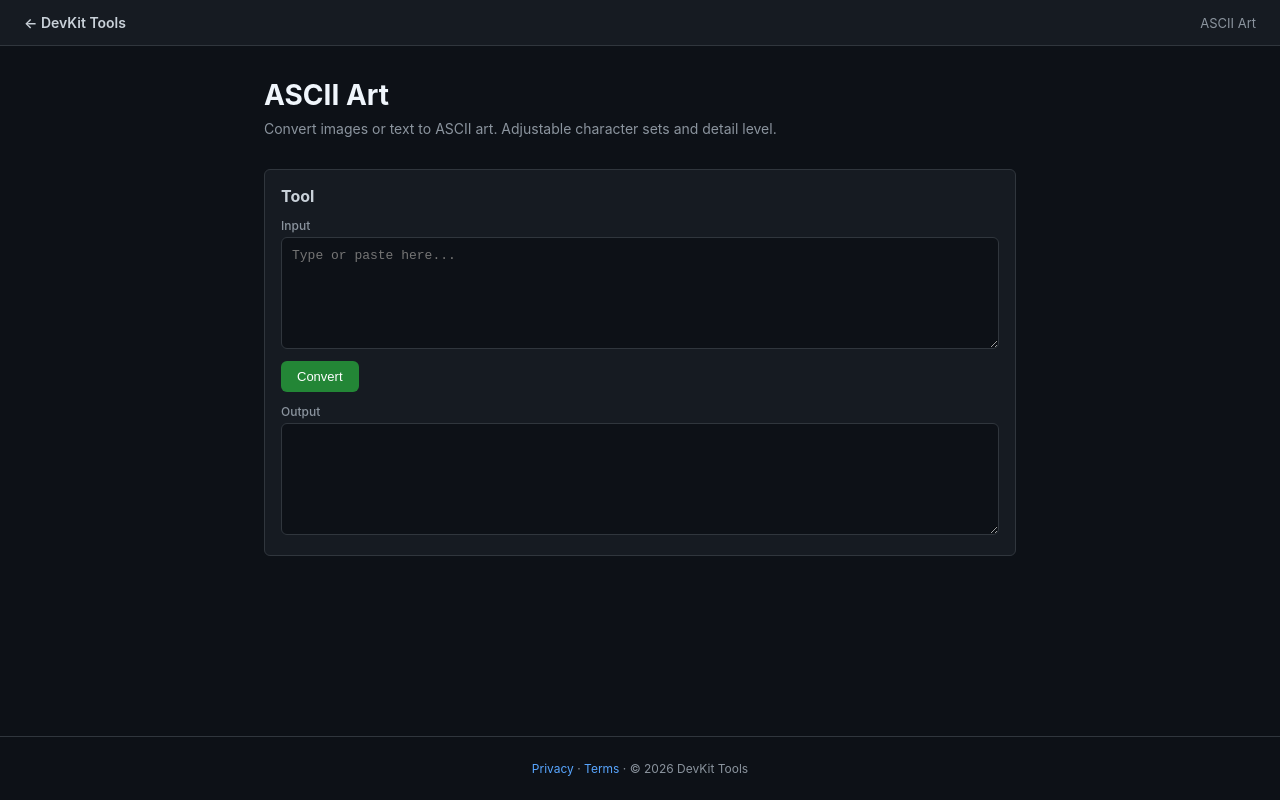
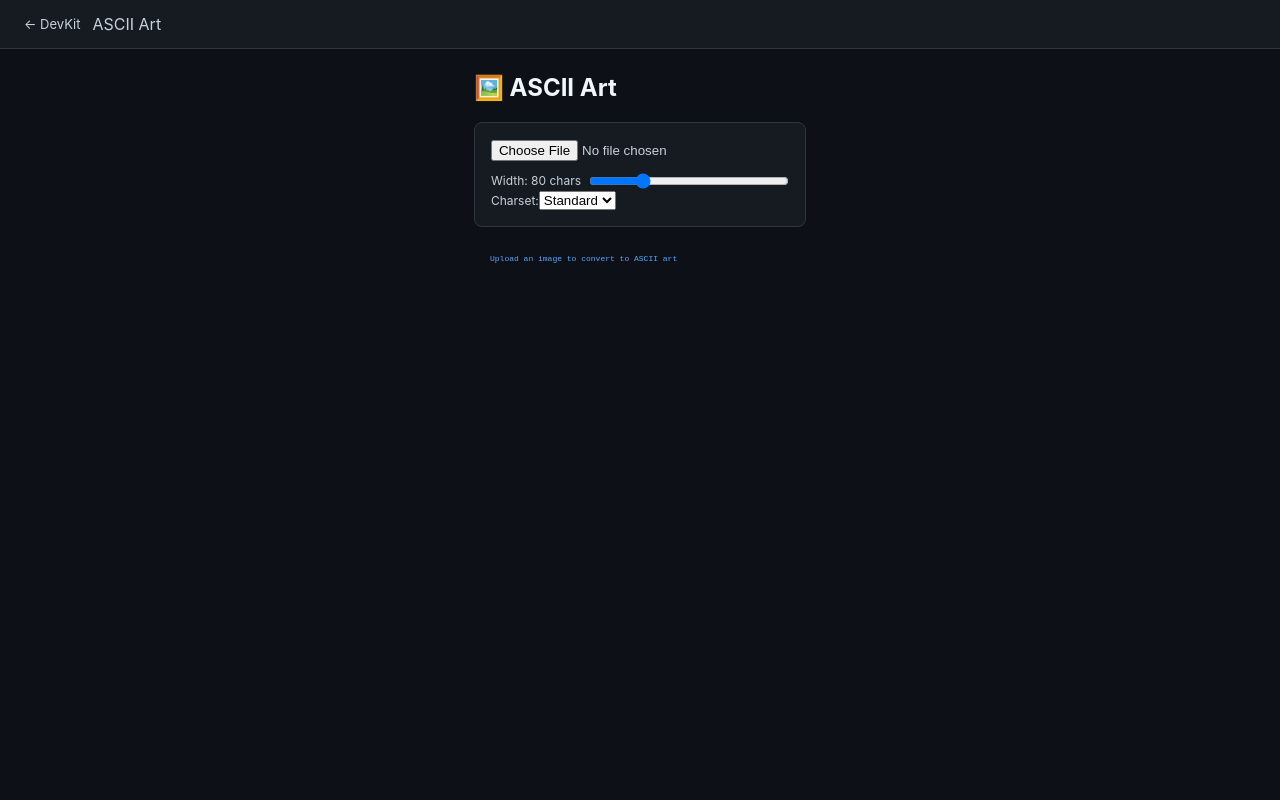
Before and after one commit to 479464887-rgb/ascii-art, a plain HTML site: page docs/index.html in a window 1280 px wide. Drawn offline with Linux system fonts and the light colour scheme.

Commit message:
Inject full functionality

```diff
--- a/docs/index.html
+++ b/docs/index.html
@@ -1,62 +1,30 @@
-<!DOCTYPE html>
-<html lang="en">
-<head>
-<meta charset="UTF-8">
-<meta name="viewport" content="width=device-width,initial-scale=1.0">
-<meta name="description" content="Convert images or text to ASCII art. Adjustable character sets and detail level.">
-<meta name="keywords" content="ascii art, text art, ascii converter, image to ascii">
-<title>ASCII Art — DevKit Tools</title>
-<style>
-:root{--bg:#0d1117;--surface:#161b22;--border:#30363d;--text:#c9d1d9;--text2:#8b949e;--accent:#58a6ff;--radius:6px;}
+<!DOCTYPE html><html lang="en"><head><meta charset="UTF-8"><meta name="viewport" content="width=device-width,initial-scale=1.0"><meta name="description" content="Convert images to ASCII art"><title>ASCII Art — DevKit Tools</title><style>
+:root{--bg:#0d1117;--surface:#161b22;--border:#30363d;--text:#c9d1d9;--accent:#58a6ff;}
 *{margin:0;padding:0;box-sizing:border-box;}
 body{font-family:-apple-system,sans-serif;background:var(--bg);color:var(--text);min-height:100vh;display:flex;flex-direction:column;}
-.header{background:var(--surface);border-bottom:1px solid var(--border);padding:14px 24px;position:sticky;top:0;z-index:10;display:flex;align-items:center;justify-content:space-between;}
-.header a{color:var(--text);text-decoration:none;font-weight:600;font-size:14px;}
-.container{max-width:800px;margin:0 auto;padding:32px 24px;flex:1;width:100%;}
-h1{font-size:28px;font-weight:700;margin-bottom:8px;color:#f0f6fc;}
-.subtitle{color:var(--text2);font-size:14px;margin-bottom:32px;}
-.card{background:var(--surface);border:1px solid var(--border);border-radius:var(--radius);padding:16px;margin-bottom:16px;}
-.card h2{font-size:16px;margin-bottom:12px;}
-textarea,input,select{width:100%;background:var(--bg);border:1px solid var(--border);border-radius:var(--radius);padding:10px;color:var(--text);font-size:13px;font-family:monospace;resize:vertical;}
-textarea:focus,input:focus,select:focus{outline:none;border-color:var(--accent);}
-.btn{background:#238636;color:#fff;border:none;border-radius:var(--radius);padding:8px 16px;font-size:13px;cursor:pointer;}
+.header{background:var(--surface);border-bottom:1px solid var(--border);padding:14px 24px;display:flex;align-items:center;gap:12px;}
+.header a{color:var(--text);text-decoration:none;font-size:13px;}
+.container{max-width:800px;margin:0 auto;padding:24px;flex:1;}
+h1{font-size:24px;color:#f0f6fc;margin-bottom:20px;}
+.card{background:var(--surface);border:1px solid var(--border);border-radius:8px;padding:16px;margin-bottom:12px;}
+input[type=file]{margin-bottom:8px;color:var(--text);}
+canvas{display:none;}
+.ascii{background:var(--bg);padding:16px;border-radius:6px;font-family:monospace;font-size:8px;line-height:1;color:var(--accent);overflow:auto;max-height:500px;white-space:pre;}
+.btn{padding:8px 16px;background:#238636;color:#fff;border:none;border-radius:6px;font-size:13px;cursor:pointer;margin-right:6px;}
 .btn:hover{background:#2ea043;}
-.btn.secondary{background:var(--surface);border:1px solid var(--border);color:var(--text);}
-.output{margin-top:12px;word-break:break-all;min-height:40px;}
-.footer{text-align:center;padding:24px;color:var(--text2);font-size:12px;border-top:1px solid var(--border);}
-.footer a{color:var(--accent);text-decoration:none;}
-.label{display:block;font-size:12px;color:var(--text2);margin-bottom:4px;font-weight:500;}
-</style>
-</head>
-<body>
-<div class="header">
-  <a href="https://devkit-tools.xyz">← DevKit Tools</a>
-  <span style="color:var(--text2);font-size:13px;">ASCII Art</span>
-</div>
-<div class="container">
-  <h1>ASCII Art</h1>
-  <p class="subtitle">Convert images or text to ASCII art. Adjustable character sets and detail level.</p>
-  <div class="card">
-    <h2>Tool</h2>
-    <div id="tool-area">
-      <label class="label">Input</label>
-      <textarea id="input" rows="6" placeholder="Type or paste here..."></textarea>
-      <button class="btn" onclick="process()" style="margin-top:8px;">Convert</button>
-      <label class="label" style="margin-top:12px;">Output</label>
-      <textarea id="output" rows="6" readonly></textarea>
-    </div>
-  </div>
-</div>
-<div class="footer">
-  <a href="https://devkit-tools.xyz/privacy">Privacy</a> ·
-  <a href="https://devkit-tools.xyz/terms">Terms</a> ·
-  © 2026 DevKit Tools
-</div>
+input[type=range]{width:200px;vertical-align:middle;margin-left:8px;}
+label{font-size:12px;color:var(--text);}
+</style></head><body>
+<div class="header"><a href="https://devkit-tools.xyz">← DevKit</a><span style="color:var(--text);">ASCII Art</span></div>
+<div class="container"><h1>🖼️ ASCII Art</h1>
+<div class="card"><input type="file" id="image-file" accept="image/*"><br>
+<label>Width: <span id="width-val">80</span> chars</label><input type="range" id="width" min="40" max="200" value="80"><br>
+<label>Charset:</label><select id="charset"><option value="@%#*+=-:. ">Standard</option><option value="█▓▒░ ">Blocks</option><option value="01">Binary</option></select></div>
+<div class="ascii" id="ascii-output">Upload an image to convert to ASCII art</div></div>
 <script>
-function process() {
-  const v = document.getElementById('input').value;
-  document.getElementById('output').value = v ? 'Processing... (full feature coming soon)' : '';
-}
-</script>
-</body>
-</html>
+const density='@%#*+=-:. ';
+document.getElementById('width').addEventListener('input',e=>{document.getElementById('width-val').textContent=e.target.value;convert()});
+document.getElementById('charset').addEventListener('change',convert);
+document.getElementById('image-file').addEventListener('change',e=>{const f=e.target.files[0];if(!f)return;const reader=new FileReader();reader.onload=e=>{const img=new Image();img.onload=()=>{const c=document.createElement('canvas');const w=parseInt(document.getElementById('width').value);const h=Math.round(img.height/img.width*w*0.5);c.width=w;c.height=h;const ctx=c.getContext('2d');ctx.drawImage(img,0,0,w,h);const data=ctx.getImageData(0,0,w,h).data;const chars=document.getElementById('charset').value;let ascii='';for(let y=0;y<h;y++){for(let x=0;x<w;x++){const i=(y*w+x)*4;const brightness=(data[i]+data[i+1]+data[i+2])/3;const idx=Math.floor(brightness/255*(chars.length-1));ascii+=chars[idx]}ascii+='
+'}document.getElementById('ascii-output').textContent=ascii};img.src=e.target.result};reader.readAsDataURL(f)});
+</script></body></html>
```
Also changed, not shown: index.html (+26 -58 lines).
